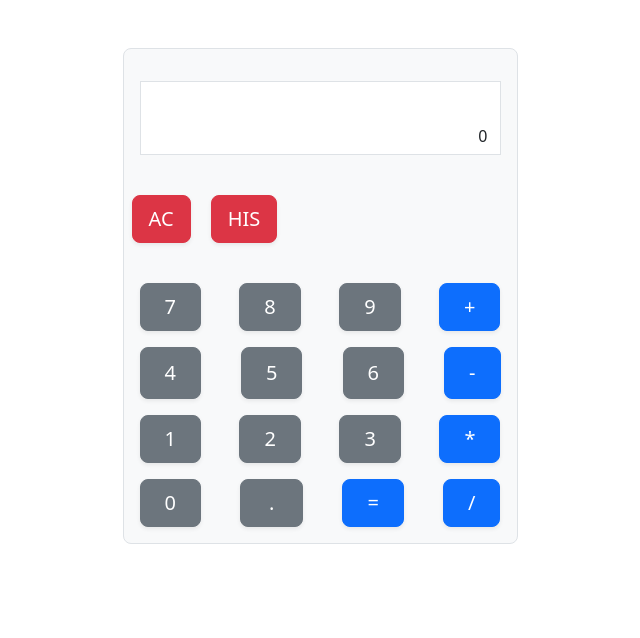
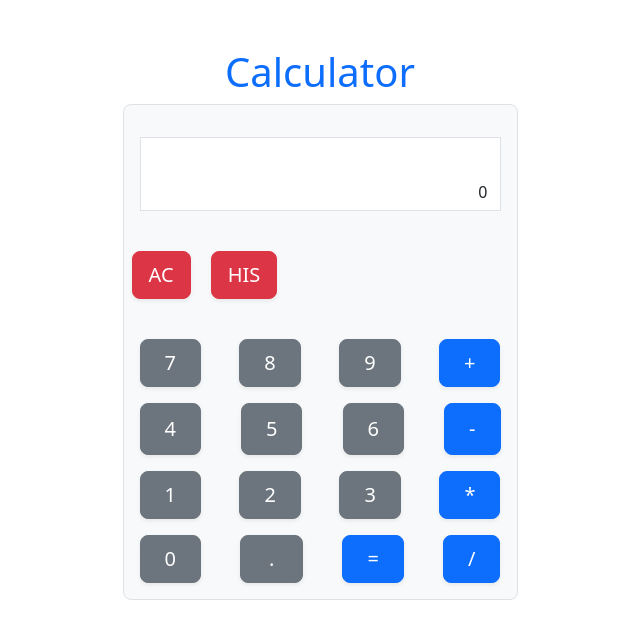
Before and after one commit to ocultofille/calculator, a plain HTML site: page index.html in a window 1280 px wide. Shown: the whole page, without its empty margins (320-960 px from the left). Drawn offline with nearby package versions, Linux system fonts and the light colour scheme.

Commit message:
Update index.html

```diff
--- a/index.html
+++ b/index.html
@@ -18,9 +18,9 @@
 </head>
 
 <body>
-    <div class="container   p-5 ">
+    <div class="container  pt-5 p-1 ">
 
-
+        <h1 class="banner text-center text-primary">Calculator</h1>
         <div class="calciUI bg-light border  col-md-5 col-sm-6 mx-auto rounded-3">
             <form action="/action_page.php" class="mx-auto p-3 " width="100%">
                 <div class="my-3 ">
```
